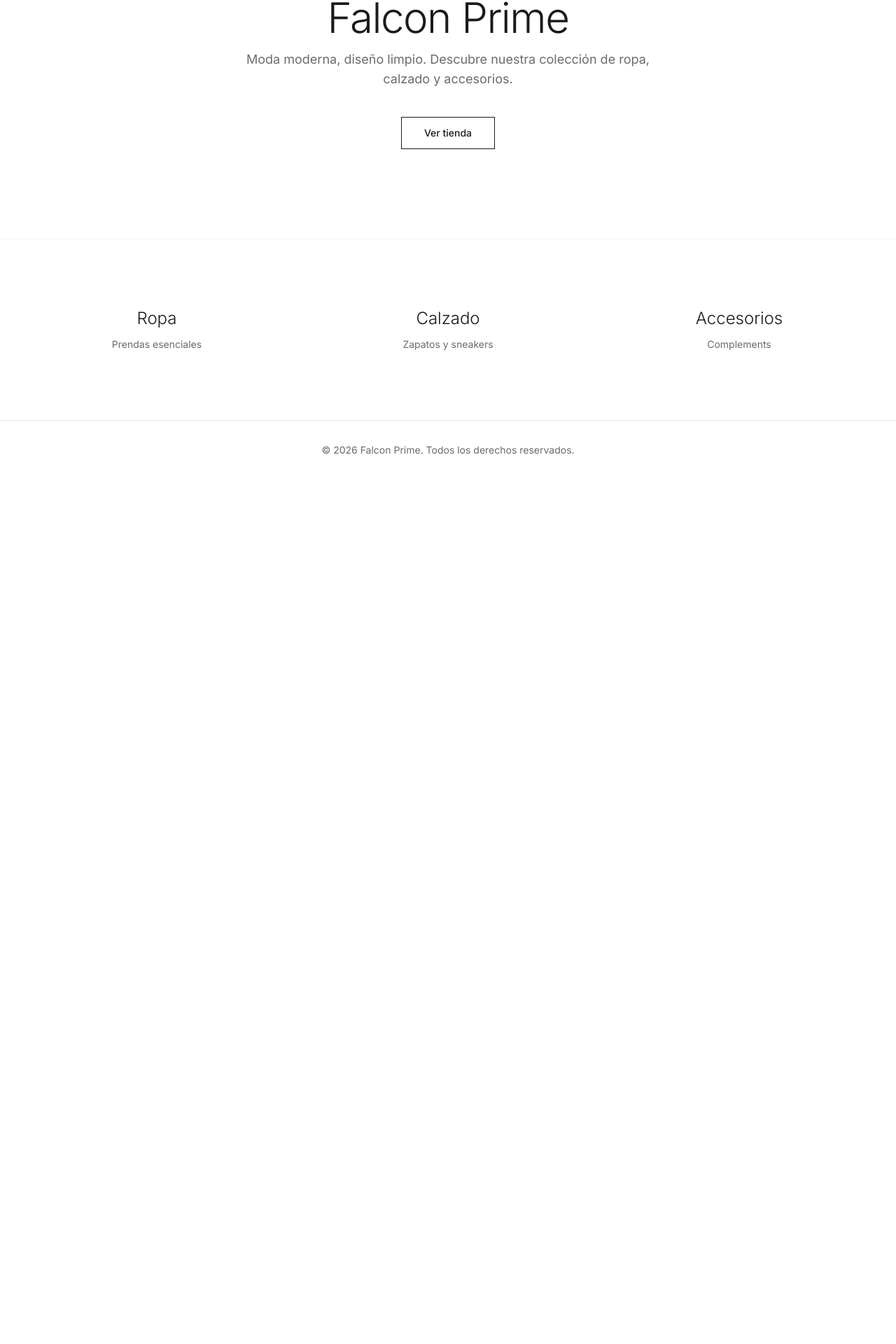
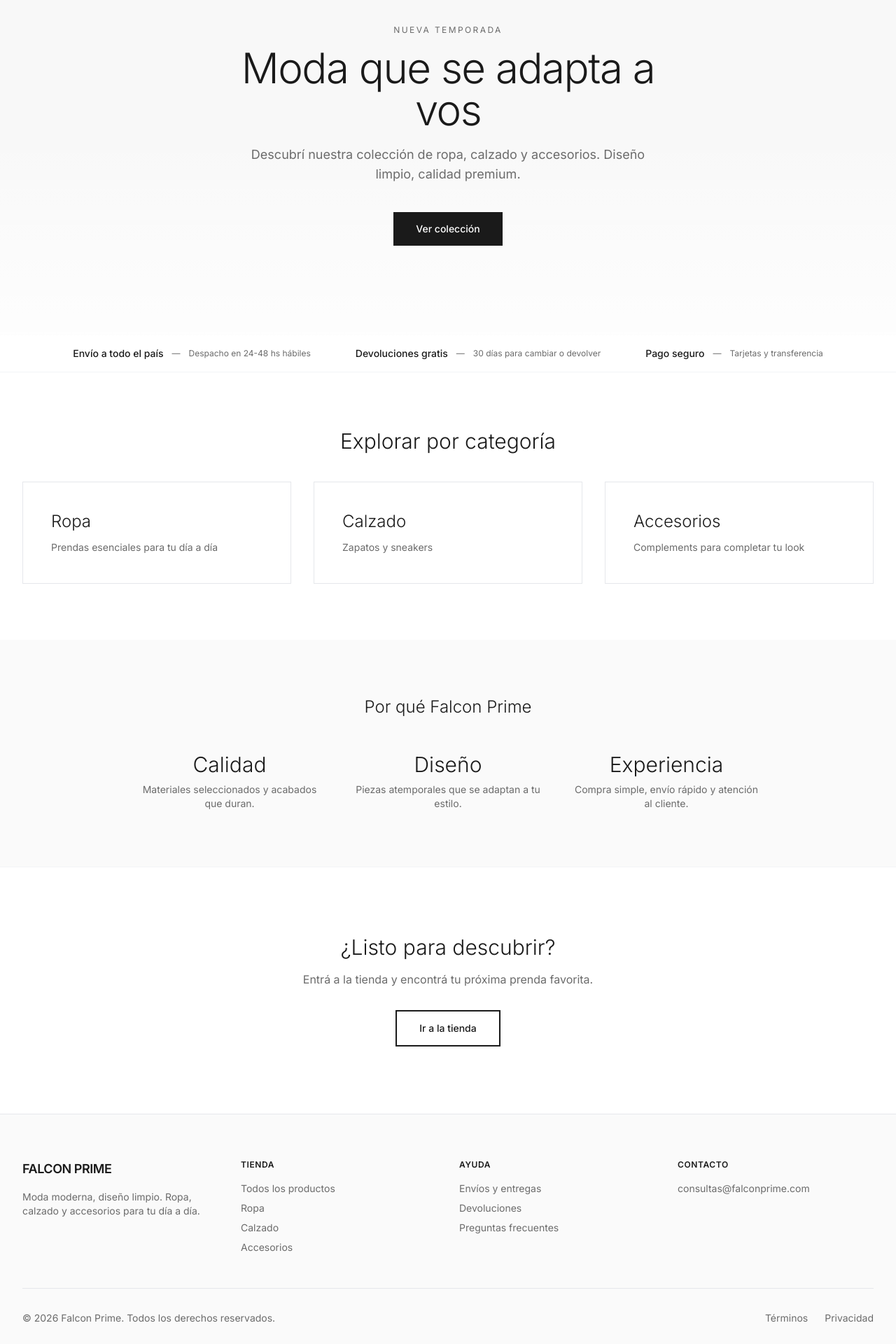
Before and after one commit to Brian-falcon/Falcon-Prime, a Next.js app: page / in a window 1280 px wide. Shown: the part 198-2118 px from the top of the page at 70% size. Before the commit the page ends 883 px from the top, so only its background shows below. Built offline with nearby package versions, Linux system fonts and the light colour scheme.

Commit message:
feat: tienda más profesional, PWA, logo, footer y beneficios

```diff
--- a/src/app/(store)/carrito/page.tsx
+++ b/src/app/(store)/carrito/page.tsx
@@ -126,11 +126,7 @@ export default function CarritoPage() {
         )}
       </main>
 
-      <footer className="border-t border-gray-200 py-8 mt-auto">
-        <div className="container-fp text-center text-sm text-fp-gray">
-          <p>© {new Date().getFullYear()} Falcon Prime.</p>
-        </div>
-      </footer>
+      <StoreFooter />
     </div>
   );
 }
--- a/src/app/(store)/tienda/[slug]/page.tsx
+++ b/src/app/(store)/tienda/[slug]/page.tsx
@@ -8,6 +8,7 @@ import Link from "next/link";
 import { useParams } from "next/navigation";
 import { formatPrice } from "@/lib/utils";
 import { useCart } from "@/lib/cart-context";
+import StoreFooter from "@/components/store/StoreFooter";
 
 type Product = {
   id: string;
@@ -227,11 +228,7 @@ export default function ProductoPage() {
         </div>
       </main>
 
-      <footer className="border-t border-gray-200 py-8 mt-auto">
-        <div className="container-fp text-center text-sm text-fp-gray">
-          <p>© {new Date().getFullYear()} Falcon Prime.</p>
-        </div>
-      </footer>
+      <StoreFooter />
     </div>
   );
 }
--- a/src/app/(store)/tienda/page.tsx
+++ b/src/app/(store)/tienda/page.tsx
@@ -7,6 +7,9 @@ import { useEffect, useState, useCallback, useMemo, Suspense } from "react";
 import Link from "next/link";
 import { useSearchParams } from "next/navigation";
 import { formatPrice } from "@/lib/utils";
+import AnnouncementBar from "@/components/store/AnnouncementBar";
+import StoreBenefits from "@/components/store/StoreBenefits";
+import StoreFooter from "@/components/store/StoreFooter";
 
 type Category = { id: string; name: string; slug: string };
 type Product = {
@@ -99,6 +102,7 @@ function TiendaContent() {
 
   return (
     <div className="min-h-screen flex flex-col">
+      <AnnouncementBar />
       <header className="border-b border-gray-200 sticky top-0 bg-white/95 backdrop-blur z-50">
         <div className="container-fp flex items-center justify-between h-16">
           <Link href="/" className="text-xl font-semibold tracking-tight text-fp-black">
@@ -114,8 +118,26 @@ function TiendaContent() {
         </div>
       </header>
 
-      <main className="flex-1 container-fp py-8">
-        <h1 className="text-3xl font-light text-fp-black mb-6">Tienda</h1>
+      <StoreBenefits />
+
+      <main className="flex-1 container-fp py-8 md:py-10">
+        <div className="mb-6 md:mb-8">
+          <nav className="text-sm text-fp-gray mb-2">
+            <Link href="/" className="hover:text-fp-black">Inicio</Link>
+            <span className="mx-2">/</span>
+            <span className="text-fp-black">Tienda</span>
+          </nav>
+          <h1 className="text-3xl md:text-4xl font-light text-fp-black">
+            Tienda
+          </h1>
+          {!loading && !apiError && (
+            <p className="text-fp-gray text-sm mt-1">
+              {products.length === 0
+                ? "No hay productos con esos filtros."
+                : `${products.length} ${products.length === 1 ? "producto" : "productos"}`}
+            </p>
+          )}
+        </div>
 
         <div className="flex flex-col lg:flex-row gap-8">
           <aside className="lg:w-56 shrink-0">
@@ -208,19 +230,19 @@ function TiendaContent() {
             ) : products.length === 0 ? (
               <p className="text-fp-gray">No hay productos con esos filtros.</p>
             ) : (
-              <ul className="grid grid-cols-2 sm:grid-cols-3 md:grid-cols-4 gap-6">
+              <ul className="grid grid-cols-2 sm:grid-cols-3 lg:grid-cols-4 gap-4 md:gap-6">
                 {products.map((p) => (
                   <li key={p.id}>
                     <Link
                       href={`/tienda/${p.slug}`}
                       className="block group"
                     >
-                      <div className="aspect-[3/4] bg-fp-light mb-2 overflow-hidden relative">
+                      <div className="aspect-[3/4] bg-fp-light overflow-hidden relative mb-3">
                         {p.images[0] ? (
                           <img
                             src={p.images[0].url}
                             alt={p.images[0].alt ?? p.name}
-                            className="w-full h-full object-cover group-hover:scale-105 transition-transform duration-300"
+                            className="w-full h-full object-cover group-hover:scale-[1.03] transition-transform duration-300"
                           />
                         ) : (
                           <div className="w-full h-full flex items-center justify-center text-fp-gray text-sm">
@@ -228,10 +250,10 @@ function TiendaContent() {
                           </div>
                         )}
                       </div>
-                      <p className="font-medium text-fp-black text-sm group-hover:underline">
+                      <p className="font-medium text-fp-black text-sm group-hover:underline line-clamp-2">
                         {p.name}
                       </p>
-                      <p className="text-fp-gray text-sm mt-0.5">
+                      <p className="text-fp-black text-sm mt-1 font-medium">
                         {formatPrice(parseFloat(p.price), { currency: "ARS" })}
                       </p>
                     </Link>
@@ -243,11 +265,7 @@ function TiendaContent() {
         </div>
       </main>
 
-      <footer className="border-t border-gray-200 py-8 mt-auto">
-        <div className="container-fp text-center text-sm text-fp-gray">
-          <p>© {new Date().getFullYear()} Falcon Prime.</p>
-        </div>
-      </footer>
+      <StoreFooter />
     </div>
   );
 }
--- a/src/app/page.tsx
+++ b/src/app/page.tsx
@@ -1,13 +1,17 @@
 /**
  * Falcon Prime - Página principal (Home)
- * Diseño minimalista inspirado en tiendas de moda premium.
+ * Diseño tipo tienda premium: anuncio, hero, beneficios, categorías, newsletter, footer.
  */
 import Link from "next/link";
+import AnnouncementBar from "@/components/store/AnnouncementBar";
+import StoreBenefits from "@/components/store/StoreBenefits";
+import StoreFooter from "@/components/store/StoreFooter";
 
 export default function HomePage() {
   return (
     <div className="min-h-screen flex flex-col">
-      {/* Header simple - se reemplazará por componente completo */}
+      <AnnouncementBar />
+
       <header className="border-b border-gray-200 sticky top-0 bg-white/95 backdrop-blur z-50">
         <div className="container-fp flex items-center justify-between h-16">
           <Link href="/" className="text-xl font-semibold tracking-tight text-fp-black">
@@ -24,50 +28,107 @@ export default function HomePage() {
       </header>
 
       <main className="flex-1">
-        {/* Hero minimalista */}
-        <section className="py-24 md:py-32 text-center">
-          <div className="container-fp">
-            <h1 className="text-4xl md:text-6xl font-light tracking-tight text-fp-black mb-4">
-              Falcon Prime
+        {/* Hero */}
+        <section className="relative py-20 md:py-28 lg:py-32 text-center overflow-hidden">
+          <div className="absolute inset-0 bg-[#f8f8f8]" />
+          <div className="absolute inset-0 bg-gradient-to-b from-transparent via-transparent to-white/80" />
+          <div className="container-fp relative">
+            <p className="text-xs uppercase tracking-[0.2em] text-fp-gray mb-4">
+              Nueva temporada
+            </p>
+            <h1 className="text-4xl md:text-5xl lg:text-6xl font-light tracking-tight text-fp-black mb-5 max-w-2xl mx-auto">
+              Moda que se adapta a vos
             </h1>
             <p className="text-fp-gray text-lg max-w-xl mx-auto mb-10">
-              Moda moderna, diseño limpio. Descubre nuestra colección de ropa, calzado y accesorios.
+              Descubrí nuestra colección de ropa, calzado y accesorios. Diseño limpio, calidad premium.
             </p>
             <Link
               href="/tienda"
-              className="inline-block border border-fp-black px-8 py-3 text-sm font-medium hover:bg-fp-black hover:text-white transition-colors"
+              className="inline-block bg-fp-black text-white px-8 py-3.5 text-sm font-medium hover:bg-[#333] transition-colors"
             >
-              Ver tienda
+              Ver colección
             </Link>
           </div>
         </section>
 
-        {/* Enlaces rápidos a categorías */}
-        <section className="border-t border-gray-100 py-16">
-          <div className="container-fp grid grid-cols-1 md:grid-cols-3 gap-8">
+        <StoreBenefits />
+
+        {/* Categorías */}
+        <section className="py-16 md:py-20">
+          <div className="container-fp">
+            <h2 className="text-2xl md:text-3xl font-light text-fp-black mb-10 text-center">
+              Explorar por categoría
+            </h2>
+            <div className="grid grid-cols-1 sm:grid-cols-3 gap-6 md:gap-8">
               {[
-              { href: "/tienda?categoria=ropa", label: "Ropa", desc: "Prendas esenciales" },
+                { href: "/tienda?categoria=ropa", label: "Ropa", desc: "Prendas esenciales para tu día a día" },
                 { href: "/tienda?categoria=calzado", label: "Calzado", desc: "Zapatos y sneakers" },
-              { href: "/tienda?categoria=accesorios", label: "Accesorios", desc: "Complements" },
+                { href: "/tienda?categoria=accesorios", label: "Accesorios", desc: "Complements para completar tu look" },
               ].map((item) => (
                 <Link
                   key={item.label}
                   href={item.href}
-                className="group block text-center py-8 border border-transparent hover:border-fp-black transition-colors"
+                  className="group block border border-gray-200 bg-white p-8 md:p-10 hover:border-fp-black hover:shadow-md transition-all duration-200"
                 >
-                <span className="text-2xl font-light block mb-2 group-hover:underline">{item.label}</span>
+                  <span className="text-xl md:text-2xl font-light text-fp-black block mb-2 group-hover:underline">
+                    {item.label}
+                  </span>
                   <span className="text-sm text-fp-gray">{item.desc}</span>
                 </Link>
               ))}
             </div>
+          </div>
+        </section>
+
+        {/* Por qué comprar */}
+        <section className="py-16 md:py-20 bg-[#fafafa]">
+          <div className="container-fp">
+            <h2 className="text-2xl font-light text-fp-black mb-12 text-center">
+              Por qué Falcon Prime
+            </h2>
+            <div className="grid grid-cols-1 md:grid-cols-3 gap-10 text-center max-w-4xl mx-auto">
+              <div>
+                <p className="text-3xl font-light text-fp-black mb-2">Calidad</p>
+                <p className="text-sm text-fp-gray">
+                  Materiales seleccionados y acabados que duran.
+                </p>
+              </div>
+              <div>
+                <p className="text-3xl font-light text-fp-black mb-2">Diseño</p>
+                <p className="text-sm text-fp-gray">
+                  Piezas atemporales que se adaptan a tu estilo.
+                </p>
+              </div>
+              <div>
+                <p className="text-3xl font-light text-fp-black mb-2">Experiencia</p>
+                <p className="text-sm text-fp-gray">
+                  Compra simple, envío rápido y atención al cliente.
+                </p>
+              </div>
+            </div>
+          </div>
+        </section>
+
+        {/* CTA final */}
+        <section className="py-20 md:py-24 border-t border-gray-100">
+          <div className="container-fp text-center">
+            <h2 className="text-2xl md:text-3xl font-light text-fp-black mb-4">
+              ¿Listo para descubrir?
+            </h2>
+            <p className="text-fp-gray mb-8 max-w-md mx-auto">
+              Entrá a la tienda y encontrá tu próxima prenda favorita.
+            </p>
+            <Link
+              href="/tienda"
+              className="inline-block border-2 border-fp-black px-8 py-3.5 text-sm font-medium text-fp-black hover:bg-fp-black hover:text-white transition-colors"
+            >
+              Ir a la tienda
+            </Link>
+          </div>
         </section>
       </main>
 
-      <footer className="border-t border-gray-200 py-8 mt-auto">
-        <div className="container-fp text-center text-sm text-fp-gray">
-          <p>© {new Date().getFullYear()} Falcon Prime. Todos los derechos reservados.</p>
-        </div>
-      </footer>
+      <StoreFooter />
     </div>
   );
 }
--- /dev/null
+++ b/src/components/store/AnnouncementBar.tsx
@@ -0,0 +1,17 @@
+import Link from "next/link";
+
+/**
+ * Barra de anuncio arriba del header (envío gratis, promos, etc.).
+ */
+export default function AnnouncementBar() {
+  return (
+    <div className="bg-fp-black text-white text-center py-2.5 px-4 text-sm">
+      <p>
+        Envío gratis en compras superiores a $50.000 —
+        <Link href="/tienda" className="underline ml-1 hover:no-underline">
+          Ver tienda
+        </Link>
+      </p>
+    </div>
+  );
+}
--- /dev/null
+++ b/src/components/store/StoreBenefits.tsx
@@ -0,0 +1,35 @@
+/**
+ * Franja de beneficios (envío, devoluciones, pago seguro) para dar confianza.
+ */
+export default function StoreBenefits() {
+  const items = [
+    {
+      title: "Envío a todo el país",
+      desc: "Despacho en 24-48 hs hábiles",
+    },
+    {
+      title: "Devoluciones gratis",
+      desc: "30 días para cambiar o devolver",
+    },
+    {
+      title: "Pago seguro",
+      desc: "Tarjetas y transferencia",
+    },
+  ];
+
+  return (
+    <div className="border-b border-gray-100 bg-white">
+      <div className="container-fp">
+        <ul className="flex flex-wrap justify-center gap-8 md:gap-16 py-4 text-center">
+          {items.map((item) => (
+            <li key={item.title} className="flex items-center gap-3">
+              <span className="text-fp-black font-medium text-sm">{item.title}</span>
+              <span className="text-fp-gray text-xs hidden sm:inline">—</span>
+              <span className="text-fp-gray text-xs">{item.desc}</span>
+            </li>
+          ))}
+        </ul>
+      </div>
+    </div>
+  );
+}
--- /dev/null
+++ b/src/components/store/StoreFooter.tsx
@@ -0,0 +1,59 @@
+import Link from "next/link";
+
+/**
+ * Footer de la tienda: enlaces, newsletter placeholder, legal, copyright.
+ */
+export default function StoreFooter() {
+  return (
+    <footer className="border-t border-gray-200 bg-[#fafafa] mt-auto">
+      <div className="container-fp py-12 md:py-16">
+        <div className="grid grid-cols-1 md:grid-cols-2 lg:grid-cols-4 gap-10 lg:gap-8">
+          <div>
+            <p className="text-lg font-semibold tracking-tight text-fp-black mb-4">
+              FALCON PRIME
+            </p>
+            <p className="text-sm text-fp-gray max-w-xs">
+              Moda moderna, diseño limpio. Ropa, calzado y accesorios para tu día a día.
+            </p>
+          </div>
+          <div>
+            <p className="text-xs font-semibold uppercase tracking-wider text-fp-black mb-4">
+              Tienda
+            </p>
+            <ul className="space-y-2 text-sm text-fp-gray">
+              <li><Link href="/tienda" className="hover:text-fp-black transition-colors">Todos los productos</Link></li>
+              <li><Link href="/tienda?categoria=ropa" className="hover:text-fp-black transition-colors">Ropa</Link></li>
+              <li><Link href="/tienda?categoria=calzado" className="hover:text-fp-black transition-colors">Calzado</Link></li>
+              <li><Link href="/tienda?categoria=accesorios" className="hover:text-fp-black transition-colors">Accesorios</Link></li>
+            </ul>
+          </div>
+          <div>
+            <p className="text-xs font-semibold uppercase tracking-wider text-fp-black mb-4">
+              Ayuda
+            </p>
+            <ul className="space-y-2 text-sm text-fp-gray">
+              <li><Link href="/tienda" className="hover:text-fp-black transition-colors">Envíos y entregas</Link></li>
+              <li><Link href="/tienda" className="hover:text-fp-black transition-colors">Devoluciones</Link></li>
+              <li><Link href="/tienda" className="hover:text-fp-black transition-colors">Preguntas frecuentes</Link></li>
+            </ul>
+          </div>
+          <div>
+            <p className="text-xs font-semibold uppercase tracking-wider text-fp-black mb-4">
+              Contacto
+            </p>
+            <p className="text-sm text-fp-gray">
+              consultas@falconprime.com
+            </p>
+          </div>
+        </div>
+        <div className="mt-12 pt-8 border-t border-gray-200 flex flex-col sm:flex-row justify-between items-center gap-4 text-sm text-fp-gray">
+          <p>© {new Date().getFullYear()} Falcon Prime. Todos los derechos reservados.</p>
+          <div className="flex gap-6">
+            <Link href="/tienda" className="hover:text-fp-black transition-colors">Términos</Link>
+            <Link href="/tienda" className="hover:text-fp-black transition-colors">Privacidad</Link>
+          </div>
+        </div>
+      </div>
+    </footer>
+  );
+}
```
Lines whose indentation alone changed are shown as unchanged.
